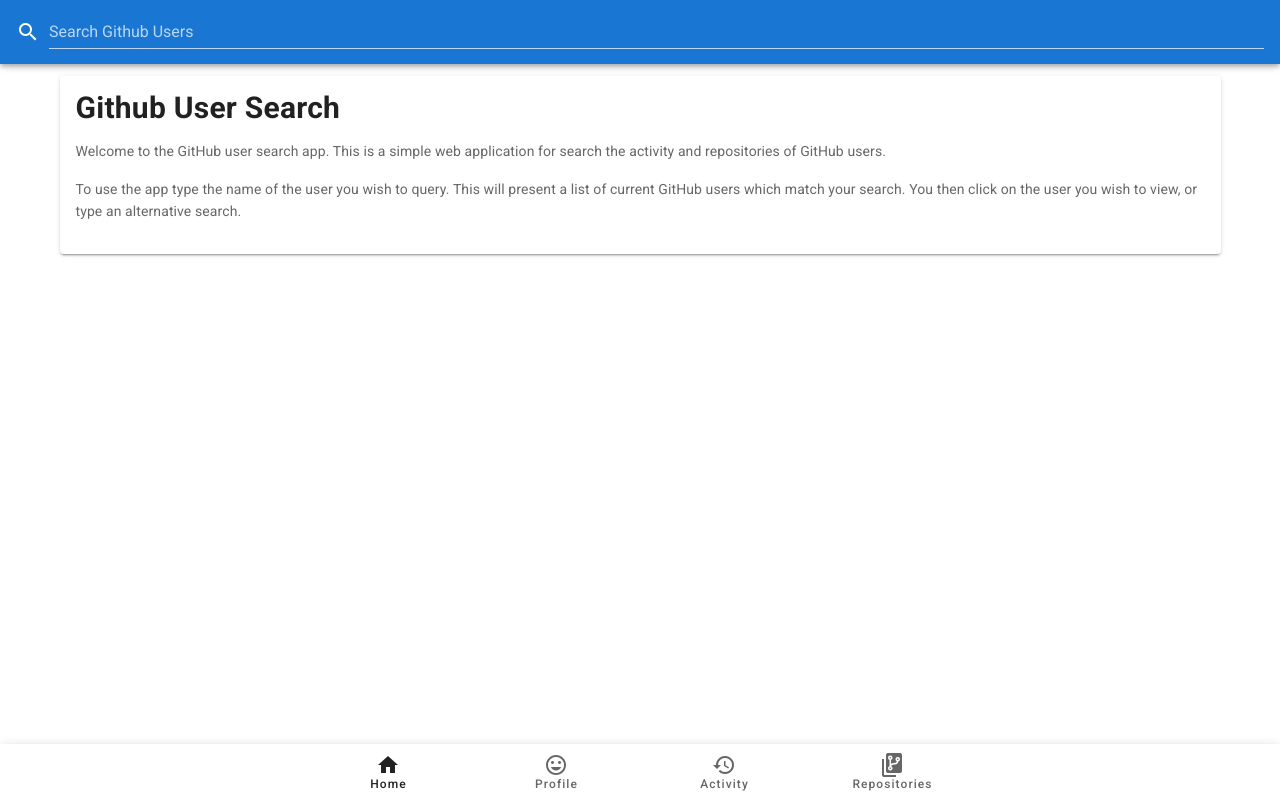
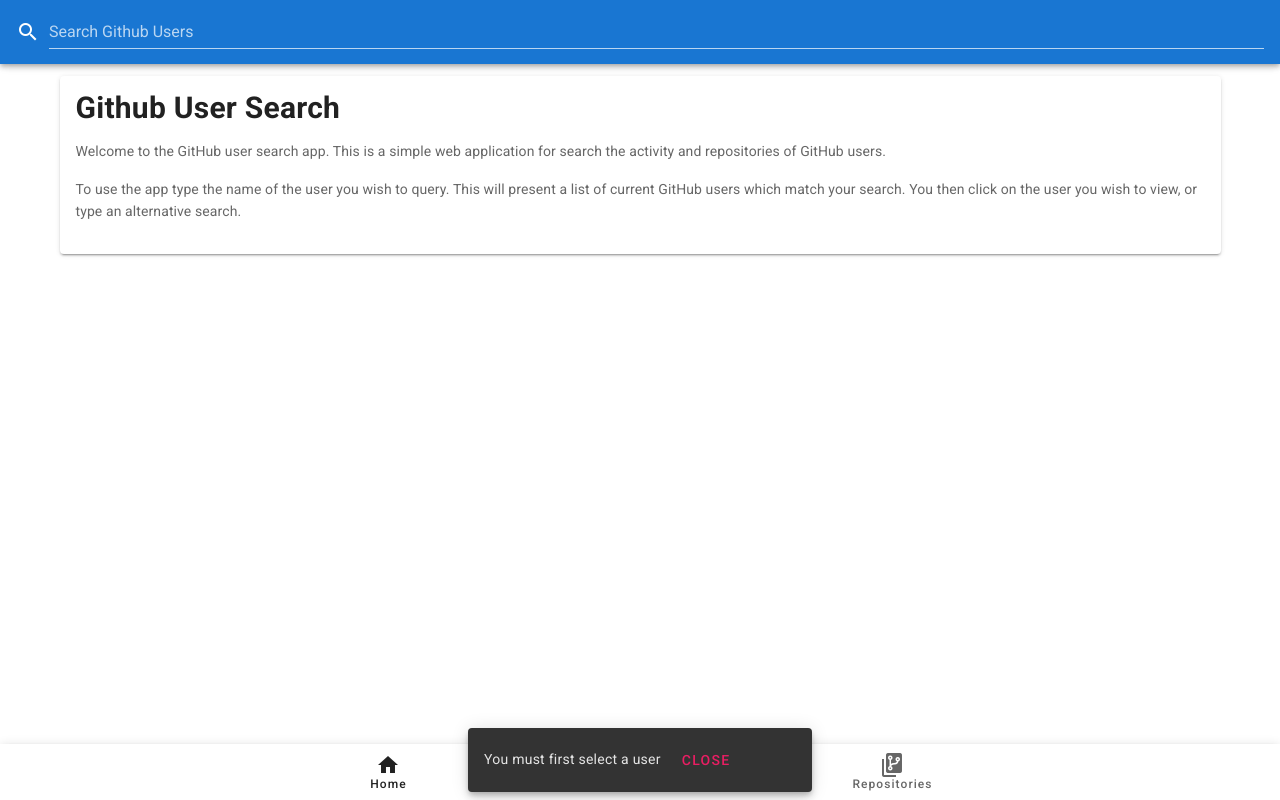
Before and after one commit to AndrewJamesTurner/github-user-search, a Vue app: page / in a window 1280 px wide. Both pictures are taken after a click on the button "Profile". Built offline with nearby package versions, Linux system fonts and the light colour scheme.

Commit message:
added user feedback if trying to view profiles before selecting a github user

```diff
--- a/src/App.vue
+++ b/src/App.vue
@@ -51,6 +51,20 @@
         <v-icon>mdi-source-repository-multiple</v-icon>
       </v-btn>
     </v-bottom-navigation>
+
+    <v-snackbar
+      v-model="snackbar"
+    >
+      You must first select a user
+      <v-btn
+        color="pink"
+        text
+        @click="snackbar = false"
+      >
+        Close
+      </v-btn>
+    </v-snackbar>
+
     </v-app>
   </template>
 
@@ -67,7 +81,8 @@
     data: () => ({
       bottomNav: 'home',
       selectedGithubUsername: "",
-      githubUsers: [] as GithubUserSummary[]
+      githubUsers: [] as GithubUserSummary[],
+      snackbar: false,
     }),
 
     methods: {
@@ -88,6 +103,7 @@
 
               this.selectedGithubUsername = userDetails.login
               this.profileSelected()
+              this.snackbar = false
             })
         }
       },
@@ -155,6 +171,7 @@
         }
         else {
           this.homeSelected()
+          this.snackbar = true
         }
       },
       activitySelected() {
@@ -165,6 +182,7 @@
         }
         else {
           this.homeSelected()
+          this.snackbar = true
         }
       },
       repositoriesSelected() {
@@ -175,6 +193,7 @@
         }
         else {
           this.homeSelected()
+          this.snackbar = true
         }
       },
     }
```
